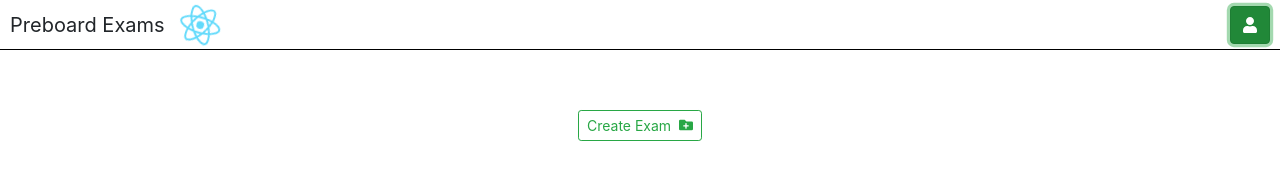
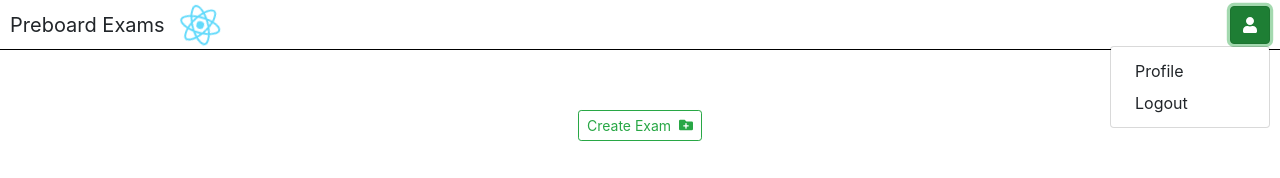
Before and after one commit to mdlivingston/preboard, a React (Create React App) app: page / in a window 1280 px wide. Both pictures are taken after a click on the button 1250 px from the left and 24 px from the top of the page. Shown: the top 178 px of the page. Built offline with nearby package versions, Linux system fonts and the light colour scheme; no server answers; the database is empty.

Commit message:
- added menu for profile button

```diff
--- a/src/App.css
+++ b/src/App.css
@@ -23,6 +23,10 @@
   pointer-events: none;
 }
 
+.dropdown-toggle::after {
+  content: none !important;
+}
+
 @media (prefers-reduced-motion: no-preference) {
   .App-logo {
     animation: App-logo-spin infinite 20s linear;
--- a/src/Header.js
+++ b/src/Header.js
@@ -1,8 +1,9 @@
 import { FontAwesomeIcon } from '@fortawesome/react-fontawesome'
 import { faUser } from '@fortawesome/free-solid-svg-icons'
 import React from 'react'
-import { Button } from 'react-bootstrap'
+import { Button, Dropdown } from 'react-bootstrap'
 import logo from './logo.svg';
+
 export default function Header()
 {
     return (
@@ -10,9 +11,19 @@ export default function Header()
             Preboard Exams
             <img className={'App-logo'} src={logo} alt="React"></img>
             <span style={{ flex: 1 }}></span>
-            <Button variant="success">
+            <Dropdown className="profile-btn">
+                <Dropdown.Toggle variant="success" >
+                    <FontAwesomeIcon icon={faUser} />
+                </Dropdown.Toggle>
+
+                <Dropdown.Menu>
+                    <Dropdown.Item>Profile</Dropdown.Item>
+                    <Dropdown.Item>Logout</Dropdown.Item>
+                </Dropdown.Menu>
+            </Dropdown>
+            {/* <Button variant="success">
                 <FontAwesomeIcon icon={faUser} />
-            </Button>
+            </Button> */}
 
         </div>
     )
```
